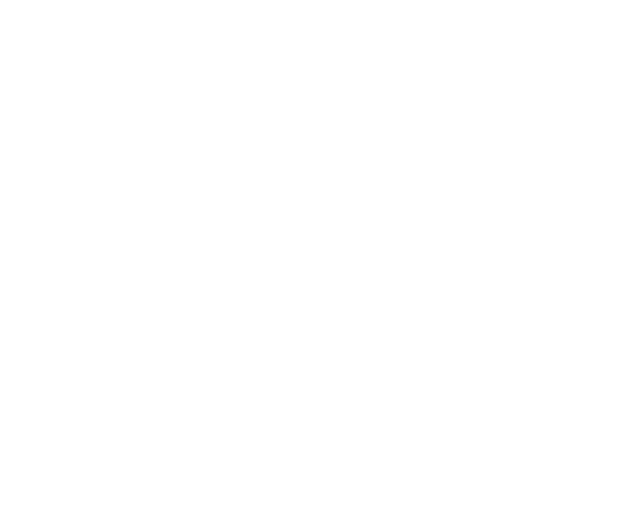
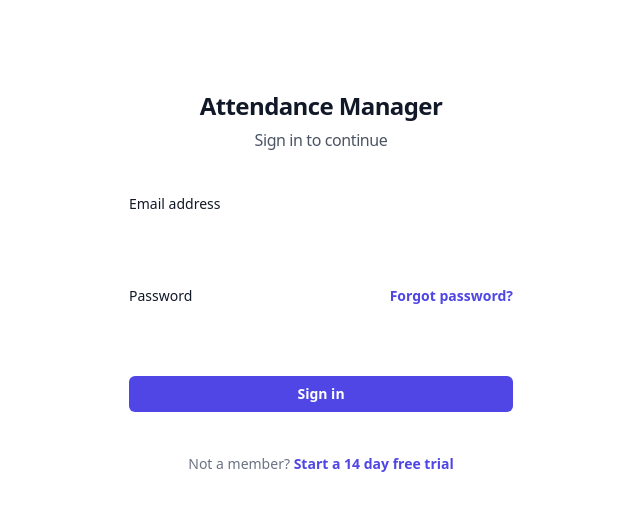
Before and after one commit to David-code-hub/attendancemanager, a Nuxt app in the folder client/: page / in a window 1280 px wide. Before the commit this address had no page. Shown: the top 510 px of the page, without its empty margins (319-959 px from the left). Built offline with nearby package versions, Linux system fonts and the light colour scheme.

Commit message:
chore: add vee-validate, add: login ui form

```diff
--- a/client/package.json
+++ b/client/package.json
@@ -12,6 +12,7 @@
   "dependencies": {
     "@nuxt/icon": "^1.10.3",
     "@nuxtjs/tailwindcss": "^6.13.1",
+    "@vee-validate/nuxt": "^4.15.0",
     "nuxt": "^3.15.3",
     "vue": "latest",
     "vue-router": "latest"
--- a/client/pages/auth/index.vue
+++ /dev/null
@@ -1,9 +0,0 @@
-<template>
-  <div>
-    <h1>Login page</h1>
-  </div>
-</template>
-
-<script setup lang="ts"></script>
-
-<style scoped></style>
--- /dev/null
+++ b/client/pages/index.vue
@@ -0,0 +1,46 @@
+<template>
+    <div class="flex min-h-full flex-1 flex-col justify-center px-6 py-12 lg:px-8">
+      <div class="sm:mx-auto sm:w-full sm:max-w-sm">
+
+        <h2 class="mt-10 text-center text-2xl/9 font-bold tracking-tight text-gray-900">Attendance Manager</h2>
+        <h2 class="mt-1 text-center text-md font-regular tracking-tight text-gray-600">Sign in to continue</h2>
+      </div>
+
+      <div class="mt-10 sm:mx-auto sm:w-full sm:max-w-sm">
+        <form class="space-y-6" action="#" method="POST">
+          <div>
+            <label for="email" class="block text-sm/6 font-medium text-gray-900">Email address</label>
+            <div class="mt-2">
+              <input type="email" name="email" id="email" autocomplete="email" required="true" class="block w-full rounded-md bg-white px-3 py-1.5 text-base text-gray-900 outline-1  -outline-offset-1 outline-gray-300 placeholder:text-gray-400 focus:outline-2 focus:-outline-offset-2 focus:outline-indigo-600 sm:text-sm/6" />
+            </div>
+          </div>
+
+          <div>
+            <div class="flex items-center justify-between">
+              <label for="password" class="block text-sm/6 font-medium text-gray-900">Password</label>
+              <div class="text-sm">
+                <a href="#" class="font-semibold text-indigo-600 hover:text-indigo-500">Forgot password?</a>
+              </div>
+            </div>
+            <div class="mt-2">
+              <input type="password" name="password" id="password" autocomplete="current-password" required="true" class="block w-full rounded-md bg-white px-3 py-1.5 text-base text-gray-900 outline-1 -outline-offset-1 outline-gray-300 placeholder:text-gray-400 focus:outline-2 focus:-outline-offset-2 focus:outline-indigo-600 sm:text-sm/6" />
+            </div>
+          </div>
+
+          <div>
+            <button type="submit" class="flex w-full justify-center rounded-md bg-indigo-600 px-3 py-1.5 text-sm/6 font-semibold text-white shadow-xs hover:bg-indigo-500 focus-visible:outline-2 focus-visible:outline-offset-2 focus-visible:outline-indigo-600">Sign in</button>
+          </div>
+        </form>
+
+        <p class="mt-10 text-center text-sm/6 text-gray-500">
+          Not a member?
+          {{ ' ' }}
+          <a href="#" class="font-semibold text-indigo-600 hover:text-indigo-500">Start a 14 day free trial</a>
+        </p>
+      </div>
+    </div>
+  </template>
+
+<script setup lang="ts"></script>
+
+<style scoped></style>
```
Also changed, not shown: 1 other file (tests, documents, lock files or other folders).
